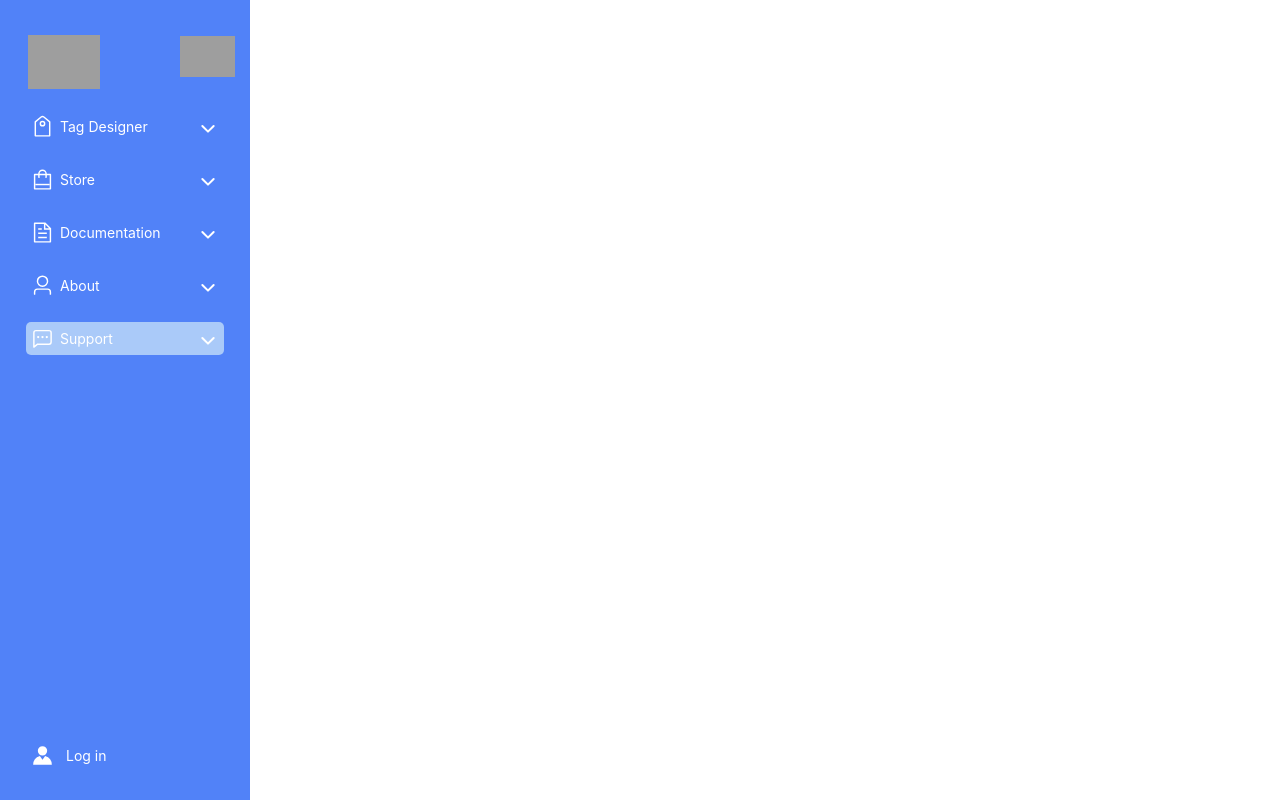
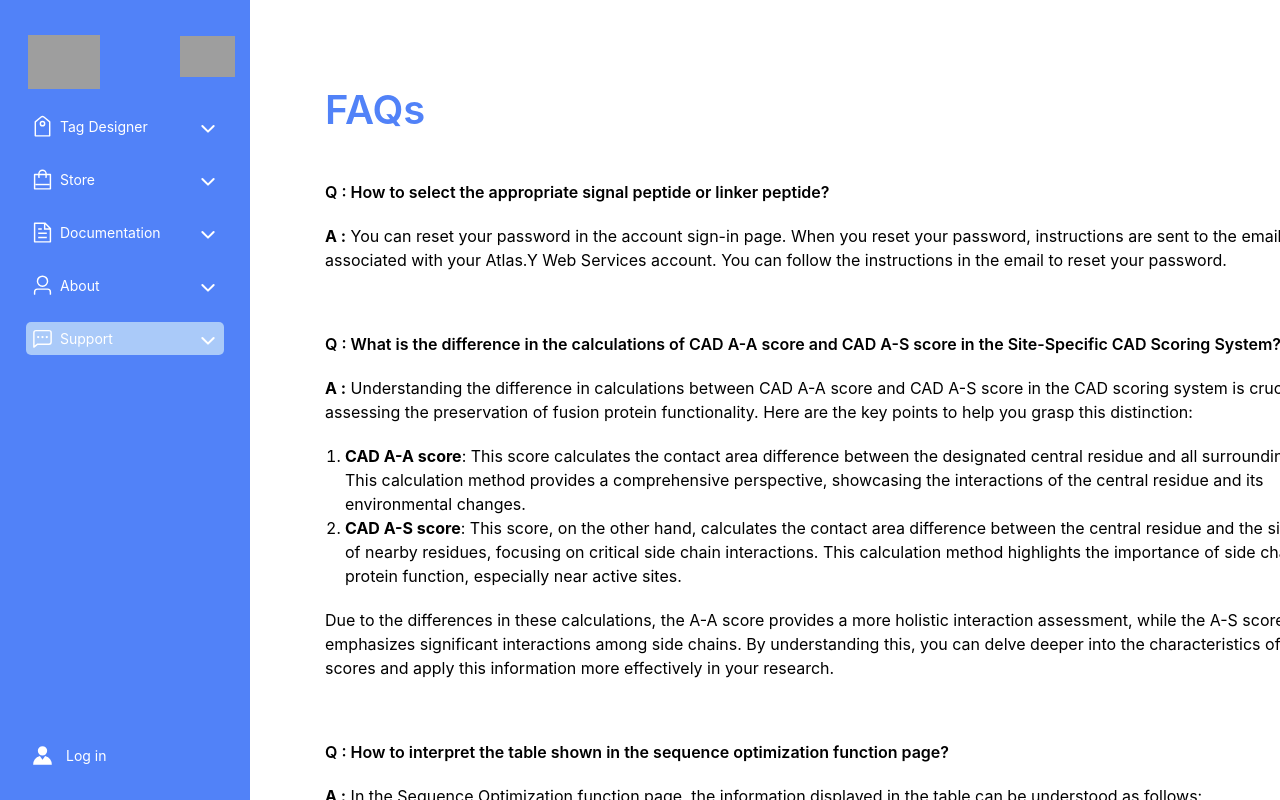
Before and after one commit to MinmusLin/Atlas.Y_UserInterface, a Vue app: page /faqs in a window 1280 px wide. Shown: the top 800 px of the page. Built offline with nearby package versions, Linux system fonts and the light colour scheme; grey boxes are pictures that could not be loaded.

Commit message:
Update FAQsPage.vue

```diff
--- a/src/pages/SupportPages/FAQsPage.vue
+++ b/src/pages/SupportPages/FAQsPage.vue
@@ -1,7 +1,78 @@
 <template>
   <div class='page-container'>
     <div class='container'>
+      <h1>FAQs</h1>
+      <h2>Q : How to select the appropriate signal peptide or linker peptide?</h2>
+      <p><b>A :</b> You can reset your password in the account sign-in page. When you reset your password, instructions
+        are sent to
+        the email address associated with your Atlas.Y Web Services account. You can follow the instructions in the
+        email to reset your password.</p>
 
+      <h2>Q : What is the difference in the calculations of CAD A-A score and CAD A-S score in the Site-Specific CAD
+        Scoring System?</h2>
+      <p><b>A :</b> Understanding the difference in calculations between CAD A-A score and CAD A-S score in the CAD
+        scoring
+        system is crucial for assessing the preservation of fusion protein functionality. Here are the key points to
+        help you grasp this distinction:</p>
+      <ol>
+        <li><b>CAD A-A score</b>: This score calculates the contact area difference between the designated central
+          residue
+          and all surrounding atoms. This calculation method provides a comprehensive perspective, showcasing the
+          interactions of the central residue and its environmental changes.
+        </li>
+        <li><b>CAD A-S score</b>: This score, on the other hand, calculates the contact area difference between the
+          central
+          residue and the side chains of nearby residues, focusing on critical side chain interactions. This calculation
+          method highlights the importance of side chains for protein function, especially near active sites.
+        </li>
+      </ol>
+      <p>Due to the differences in these calculations, the A-A score provides a more holistic interaction assessment,
+        while the A-S score emphasizes significant interactions among side chains. By understanding this, you can delve
+        deeper into the characteristics of both scores and apply this information more effectively in your research.</p>
+
+      <h2>Q : How to interpret the table shown in the sequence optimization function page?</h2>
+      <p><b>A :</b> In the Sequence Optimization function page, the information displayed in the table can be understood
+        as follows:</p>
+      <ol>
+        <li><b>First Column</b>: This column shows the ID of the mutant protein, serving as a unique identifier to
+          distinguish between different mutants.
+        </li>
+        <li><b>Second Column (Mutant)</b>: This column indicates the mutation information in the format “Original Amino
+          Acid→Position→Mutated Amino Acid” (for example, “A23G”), allowing you to quickly identify specific mutations.
+        </li>
+        <li><b>Third Column (Evolution Score)</b>: This score represents the level of optimization of the mutant
+          sequence. If you have selected optimization for localization efficiency, a higher score indicates that the
+          protein has a greater localization efficiency after directed evolution; if you have chosen fitness
+          optimization, a higher score means that the protein is more stable in the corresponding organelle following
+          directed evolution.
+        </li>
+      </ol>
+
+      <h2>Q : What experimental organisms does Atlas.Y support?</h2>
+      <p><b>A :</b> Currently, Atlas.Y primarily focuses on the subcellular localization systems of yeast, providing
+        users with
+        robust tools for the design and validation of protein targeting and localization within this model organism.
+        However, we are actively working to expand our support to include additional species. Future iterations of
+        Atlas.Y will consider the integration of mammalian cells, plant cells, and other experimental organisms to cater
+        to a broader scientific community.</p>
+      <p>Our goal is to establish Atlas.Y as a versatile and powerful tool for protein localization research, regardless
+        of the experimental systems employed by users. By accommodating a diverse range of organisms, we aim to enhance
+        the utility and applicability of Atlas.Y in various biological research contexts, ultimately facilitating
+        advances in the understanding of protein dynamics across different cellular environments.</p>
+
+      <h2>Q : What is the potential application of Atlas.Y in industrial and research settings?</h2>
+      <p><b>A :</b> Atlas.Y possesses significant application value not only in fundamental research, aiding scientists
+        in
+        elucidating the mechanisms of protein subcellular localization, but also in various fields such as
+        biomanufacturing, drug delivery, and disease treatment. For instance, researchers can leverage Atlas.Y to target
+        proteins with specific functions to cellular organelles such as mitochondria or the endoplasmic reticulum,
+        thereby optimizing metabolic or synthetic pathways within cells.</p>
+      <p>Through precise control of protein localization, Atlas.Y facilitates the creation of "cell factories" that can
+        conduct multiple distinct biological processes simultaneously across different subcellular regions. This
+        capability substantially enhances the efficiency of biomanufacturing processes, paving the way for innovative
+        approaches to produce valuable bioproducts and therapeutics. As such, Atlas.Y stands as a transformative tool in
+        both basic scientific research and applied industrial biotechnology, promising to advance our understanding of
+        cellular dynamics and improve the effectiveness of biotechnological applications.</p>
     </div>
   </div>
 </template>
@@ -18,7 +89,41 @@
 
 .container {
   display: flex;
+  width: 1100px;
+  margin: 0 auto;
+  flex-direction: column;
   justify-content: center;
-  align-items: center;
+  align-items: flex-start;
+  padding: 60px 30px;
+}
+
+h1 {
+  color: #5182F8;
+  font-size: 40px;
+  font-weight: 600;
+  margin-bottom: 0;
+}
+
+h2 {
+  color: #000000;
+  font-size: 16px;
+  font-weight: 600;
+  margin-top: 40px;
+  margin-bottom: 20px;
+}
+
+p {
+  color: #000000;
+  font-size: 16px;
+  line-height: 1.5;
+  margin-bottom: 20px;
+}
+
+ol {
+  color: #000000;
+  font-size: 16px;
+  line-height: 1.5;
+  margin-bottom: 20px;
+  margin-left: 20px;
 }
 </style>
```
